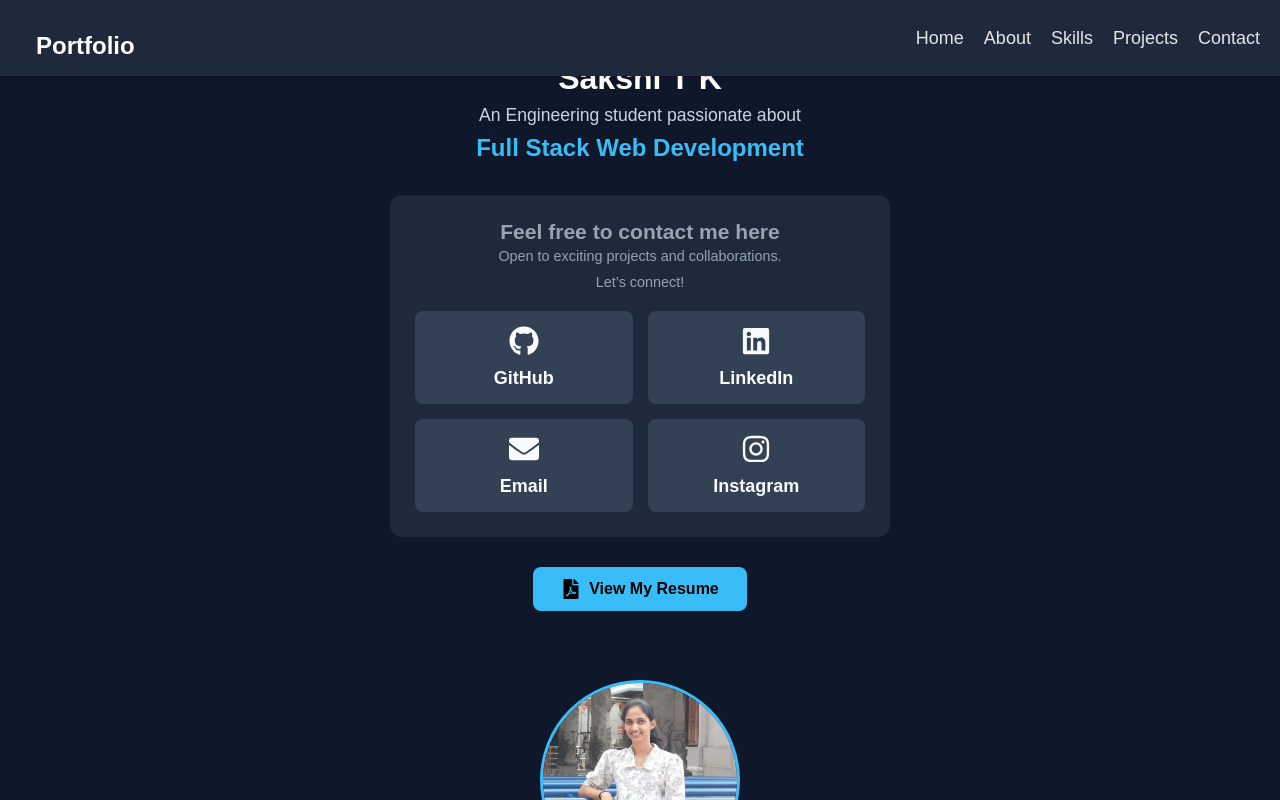
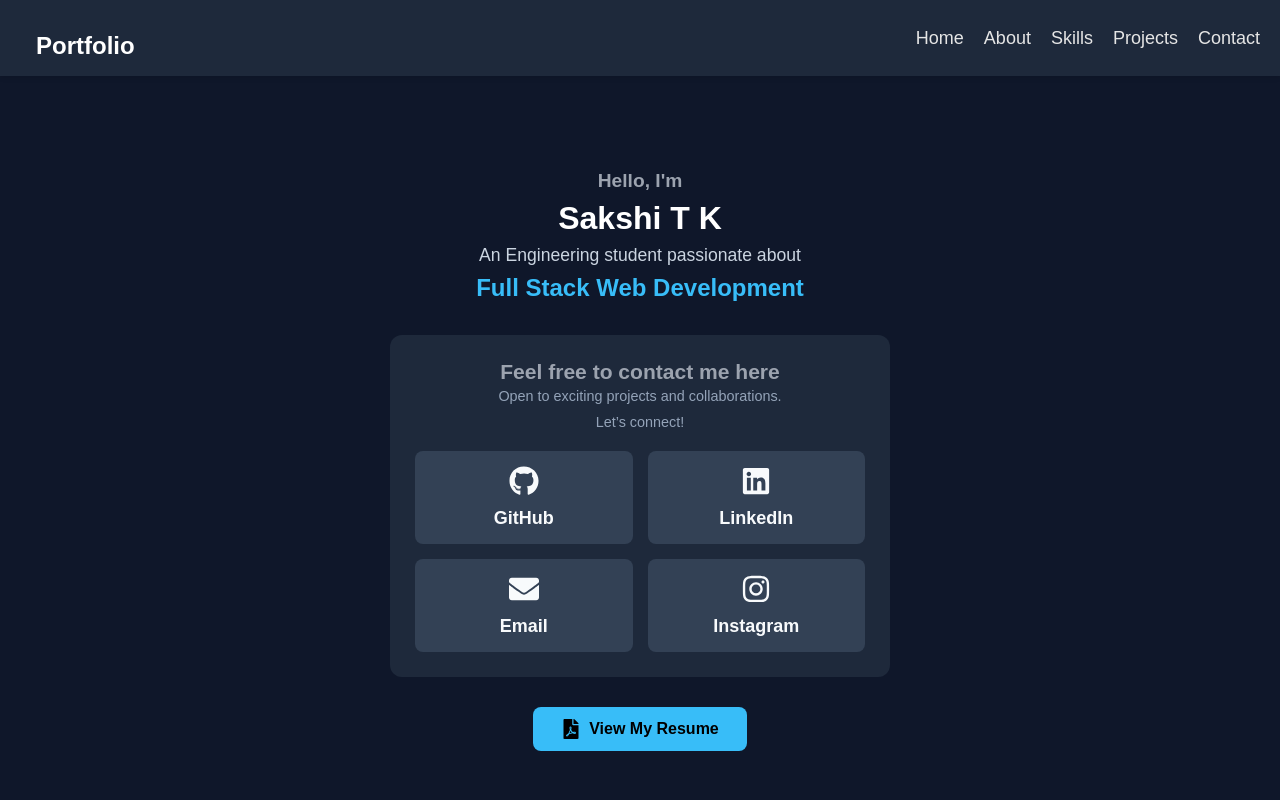
Before and after one commit to SAKSHITK/my_portfolio, a React (Create React App) app in the folder frontend/: page / in a window 1280 px wide. Shown: the top 800 px of the page. Built offline with nearby package versions, Linux system fonts and the light colour scheme.

Commit message:
Update Home.jsx

```diff
--- a/frontend/src/components/Home.jsx
+++ b/frontend/src/components/Home.jsx
@@ -47,7 +47,7 @@ const Home = () => {
       id="home"
       style={{
         paddingBottom: "20px",
-        marginTop:"-50px",
+        marginTop:"90px",
         marginBottom:"-100px",
         padding: "80px 20px",
         textAlign: "center",
```
